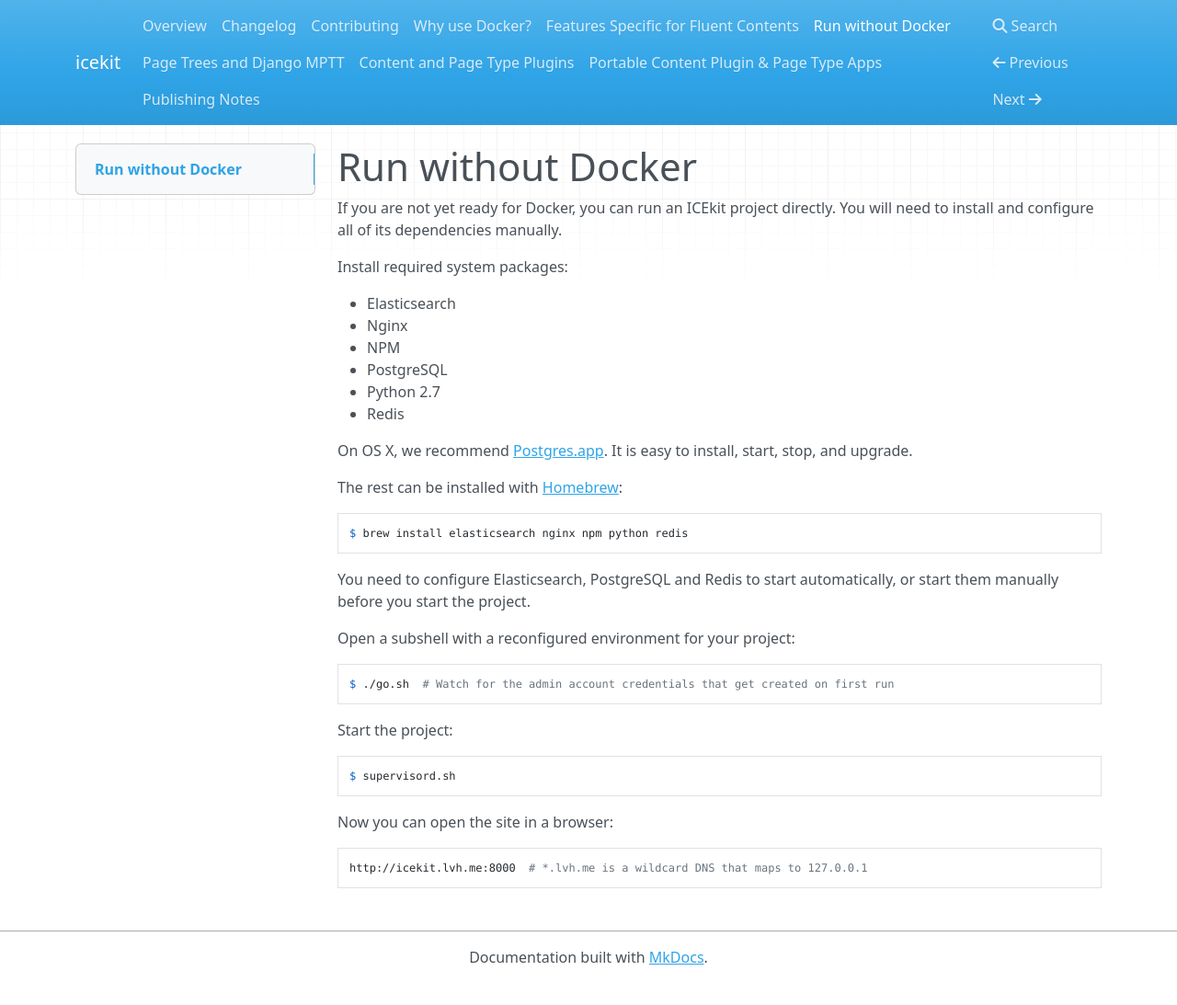
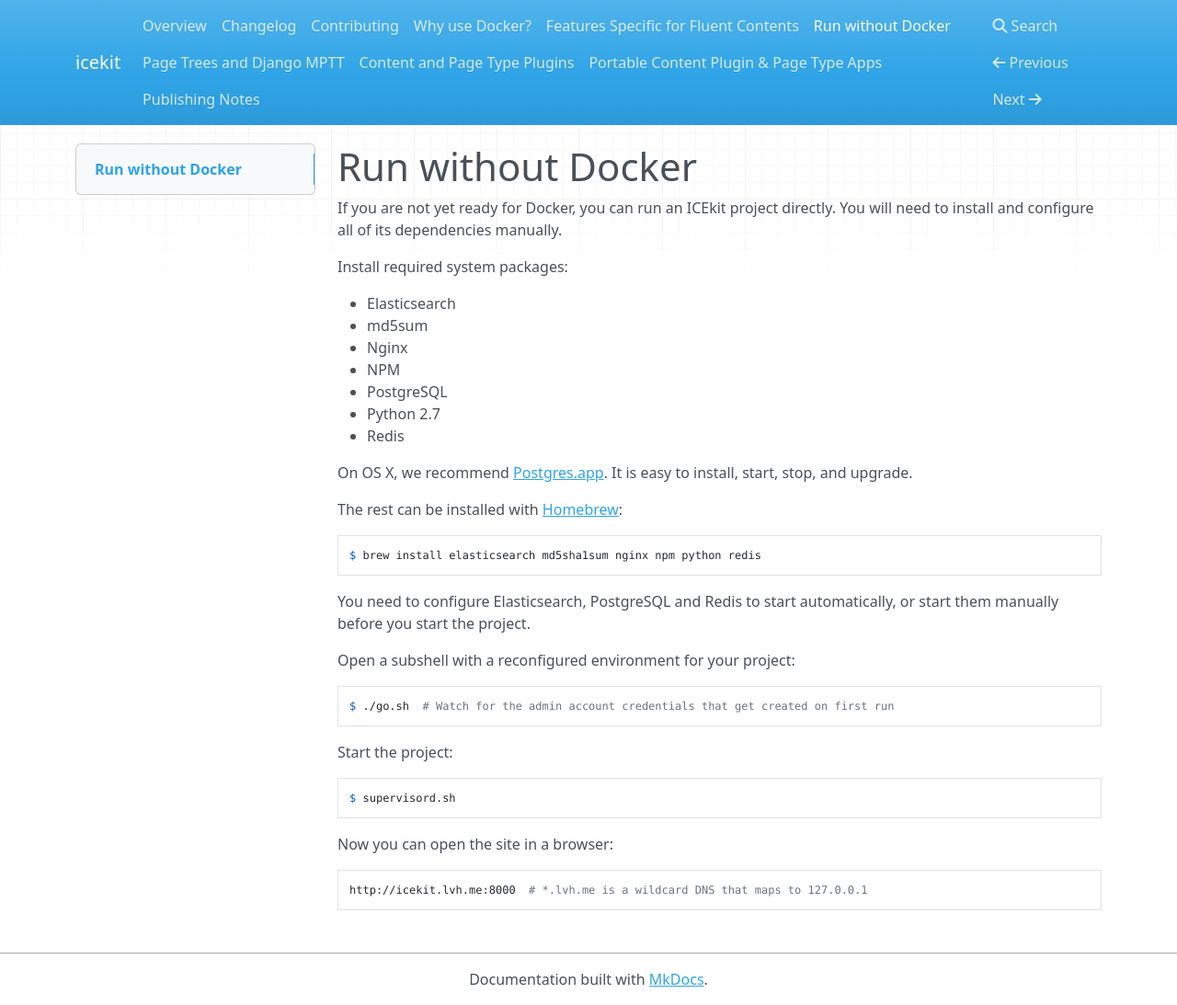
Before and after one commit to ic-labs/django-icekit, an MkDocs documentation site: the page built from docs/manual-setup.md, in a window 1280 px wide and 1093 px high. Shown: the whole window at 92% size. Built offline with MkDocs 1.6.1, drawn with Linux system fonts in a browser that asks for light colours; nearby versions of some CDN libraries.

Commit message:
We need to install `md5sum` on OS X.

```diff
--- a/docs/manual-setup.md
+++ b/docs/manual-setup.md
@@ -6,6 +6,7 @@
 Install required system packages:
 
   * Elasticsearch
+  * md5sum
   * Nginx
   * NPM
   * PostgreSQL
@@ -17,7 +18,7 @@
 
 The rest can be installed with [Homebrew](http://brew.sh/):
 
-    $ brew install elasticsearch nginx npm python redis
+    $ brew install elasticsearch md5sha1sum nginx npm python redis
 
 You need to configure Elasticsearch, PostgreSQL and Redis to start
 automatically, or start them manually before you start the project.
```
